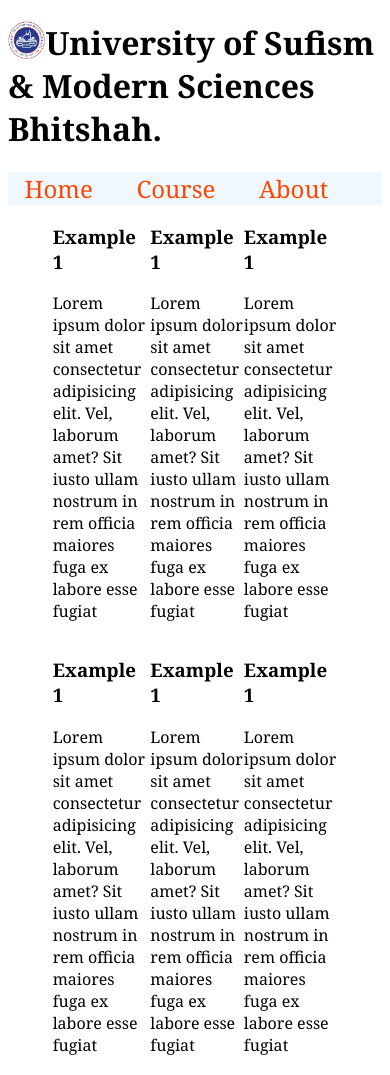
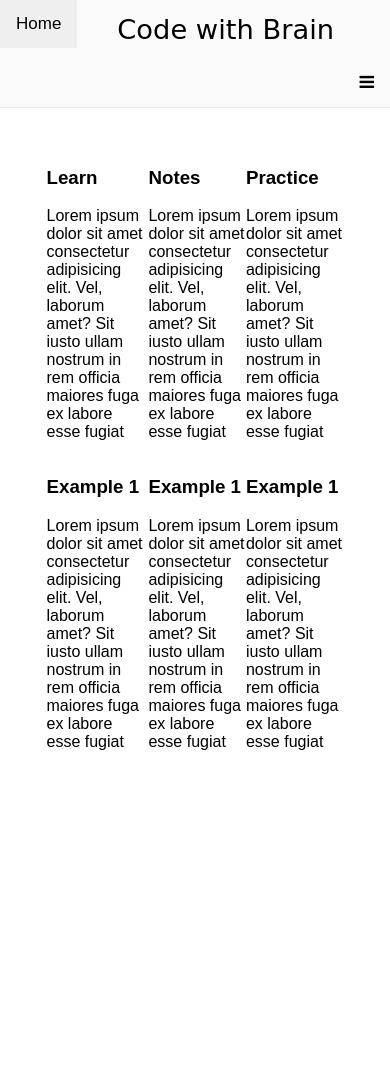
Before and after one commit to shaikhcoder/USMS-Website, a plain HTML site: page index.html in a window 390 px wide. After the commit the page ends 844 px from the top, so only its background shows below. Drawn offline with Linux system fonts and the light colour scheme; a web font is replaced by a local one.

Commit message:
Added Nav-Bar, Deleted/Commented out Extra Divs

```diff
--- a/index.html
+++ b/index.html
@@ -4,22 +4,104 @@
     <meta charset="UTF-8">
     <meta http-equiv="X-UA-Compatible" content="IE=edge">
     <meta name="viewport" content="width=device-width, initial-scale=1.0">
+    <meta name="viewport" content="width=device-width, initial-scale=1">
+    <!-- Fonts for Navigation Bar -->
+    <link rel="preconnect" href="https://fonts.googleapis.com">
+    <link rel="preconnect" href="https://fonts.gstatic.com" crossorigin>
+    <link href="https://fonts.googleapis.com/css2?family=Rubik+Moonrocks&display=swap" rel="stylesheet">
+    <link rel="stylesheet" href="https://cdnjs.cloudflare.com/ajax/libs/font-awesome/4.7.0/css/font-awesome.min.css">
+    <!-- End of Fonts -->
     <title>Webpage</title>
     <style>
-        *{
-            font-family:Cambria, Cochin, Georgia, Times, 'Times New Roman', serif;
+    body {
+        margin: 0;
+        font-family: Arial, Helvetica, sans-serif;
+    }
+    #myTopnav{
+        border-bottom: 1px solid rgb(229, 229, 229);
+        background-color: rgb(250, 250, 250);
+        position: sticky;
+        top:0;
+    }
+    .topnav {
+        overflow: hidden;
+        background-color: rgb(255, 255, 255);
+    }
+    .nname{
+        margin: 0;
+        margin-left: 33vw;
+        padding: 14px 16px 14px 0;
+        font-size: 4vw;
+        justify-content: center;
+        font-family: 'Rubik Moonrocks', cursive;
+        font-weight: unset;
+        color: rgb(0, 0, 0);
+    }
+    .test1{
+        height: 100vw;
+    }
+
+    .topnav a {
+        float: left;
+        display: block;
+        color: #000000;
+        text-align: center;
+        padding: 14px 16px;
+        text-decoration: none;
+        font-size: 17px;
+    }
+
+    .topnav a:hover {
+        background-color: rgb(239, 238, 238);
+        color: black;
+    }
+
+    .topnav a.active {
+        background-color: rgb(239, 239, 239);
+        color: rgb(0, 0, 0);
+    }
+
+    .topnav .icon {
+        display: none;
+    }
+    @media screen and (max-width: 600px) {
+        .topnav a:not(:first-child) {display: none;}
+        .topnav a.icon {
+            float:right;
+            display: block;
         }
-        a{
+    }
+
+    @media screen and (max-width: 600px) {
+        .topnav.responsive {position: relative;}
+        .topnav.responsive .icon {
+            position: absolute;
+            right: 0;
+            top: 0;
+        }
+        .topnav.responsive a {
+            float: none;
+            display: block;
+            text-align: left;
+        }
+        .nname{
+            margin: 0;
+            display: flex;
+            justify-content: center;
+            font-size: 7vw;
+        }
+    }
+        /* a{
             font-size: x-large;
             margin-right: 10%;
             color: orangered;
             text-decoration:none;
-        }
-        a:hover{
+        } */
+        /* a:hover{
             color: blue;
             font-style: none;
-        }
-        #header{
+        } */
+        /* #header{
             margin: 0px;
             padding: 0px;
         }
@@ -27,8 +109,9 @@
             width: 100%;
             text-align:center;
             background-color: aliceblue;
-        }
+        } */
         #content-box{
+            padding-top: 40px;
             text-align:center;
             display:inline-block;
         }
@@ -48,26 +131,35 @@
     </style>
 </head>
 <body>
-    <div id="header">
+    <!-- <div id="header">
         <img src="Logo USMS Transparent.png" alt="USMS Logo" align="left" style=" height:10%; width:10%; padding: 0; margin: 0;">
         <h1> University of Sufism <br> & Modern Sciences <br> Bhitshah.</h1>
-    </div>
-    <div id="links">
+    </div> -->
+    <div class="topnav" id="myTopnav">
+        <a href="#home" class="active">Home</a>
+        <a href="#news">News</a>
+        <a href="#contact">Contact</a>
+        <a href="#about">About</a>
+        <h1 class="nname">Code with Brain</h1>
+        <a href="javascript:void(0);" class="icon" onclick="myFunction()">
+          <i class="fa fa-bars"></i>
+        </a>
+      </div>
+    <!-- <div id="links">
         <a href="#" target="_blank"> Home </a>
         <a href="#" target="_blank"> Course </a>
         <a href="#" target="_blank"> About </a>
-    </div>
+    </div> -->
     <div id="content-box">
         <div class="text-box">
-            <!-- <div id="color"></div> -->
-            <h3>Example 1</h3>
+            <h3>Learn</h3>
             <p>Lorem ipsum dolor sit amet consectetur adipisicing elit. Vel, laborum amet? Sit iusto ullam nostrum in rem officia maiores fuga ex labore esse fugiat</p>
         </div>
         <div class="text-box">
-            <h3>Example 1</h3>
+            <h3>Notes</h3>
             <p>Lorem ipsum dolor sit amet consectetur adipisicing elit. Vel, laborum amet? Sit iusto ullam nostrum in rem officia maiores fuga ex labore esse fugiat</p>
         </div><div class="text-box">
-            <h3>Example 1</h3>
+            <h3>Practice</h3>
             <p>Lorem ipsum dolor sit amet consectetur adipisicing elit. Vel, laborum amet? Sit iusto ullam nostrum in rem officia maiores fuga ex labore esse fugiat</p>
         </div>
         <div class="text-box">
@@ -86,5 +178,3 @@
 </div>
 </body>
 </html>
-<!-- <div class="course__card-fee" style="background-color: #52a788; font-size: 16px; font-weight: bold;">
-    <i class="fas fa-circle" style="color: red"></i> On-Campus And Online -->
```
Also changed, not shown: style.css (added).
